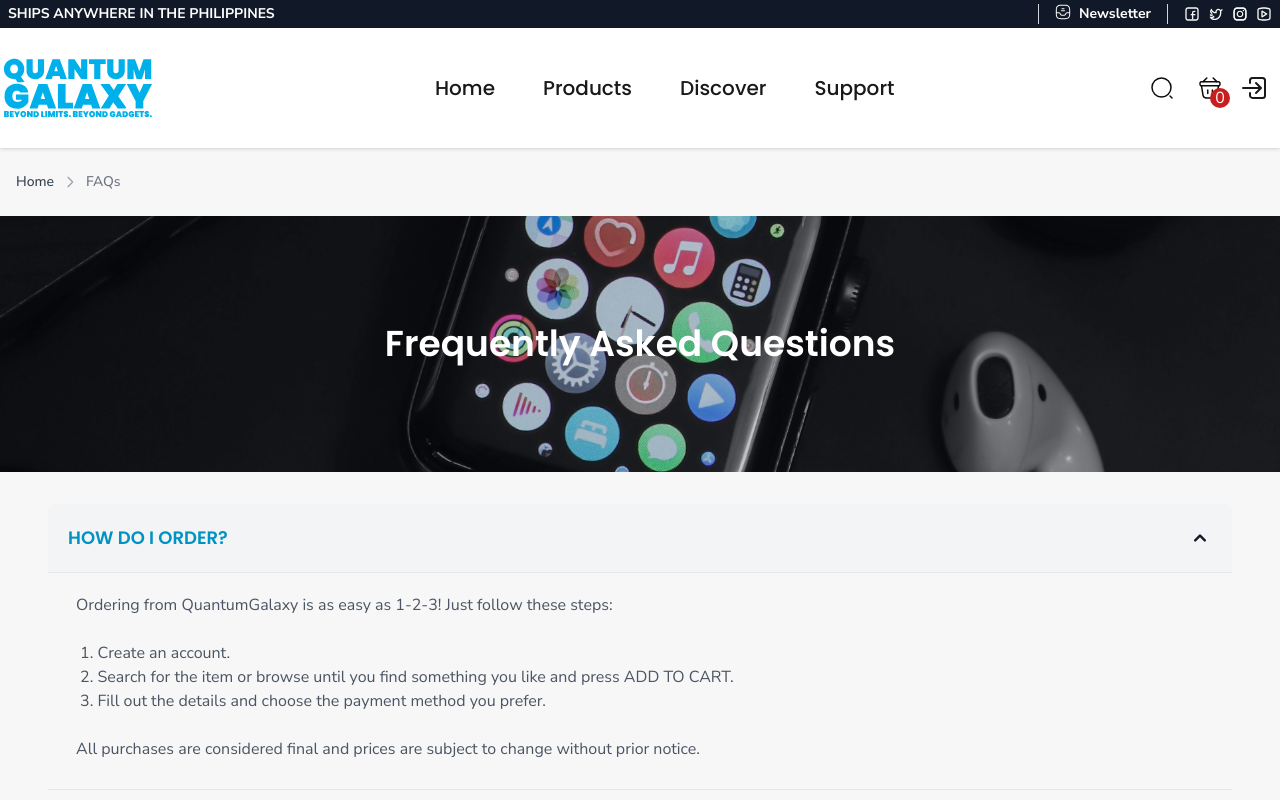
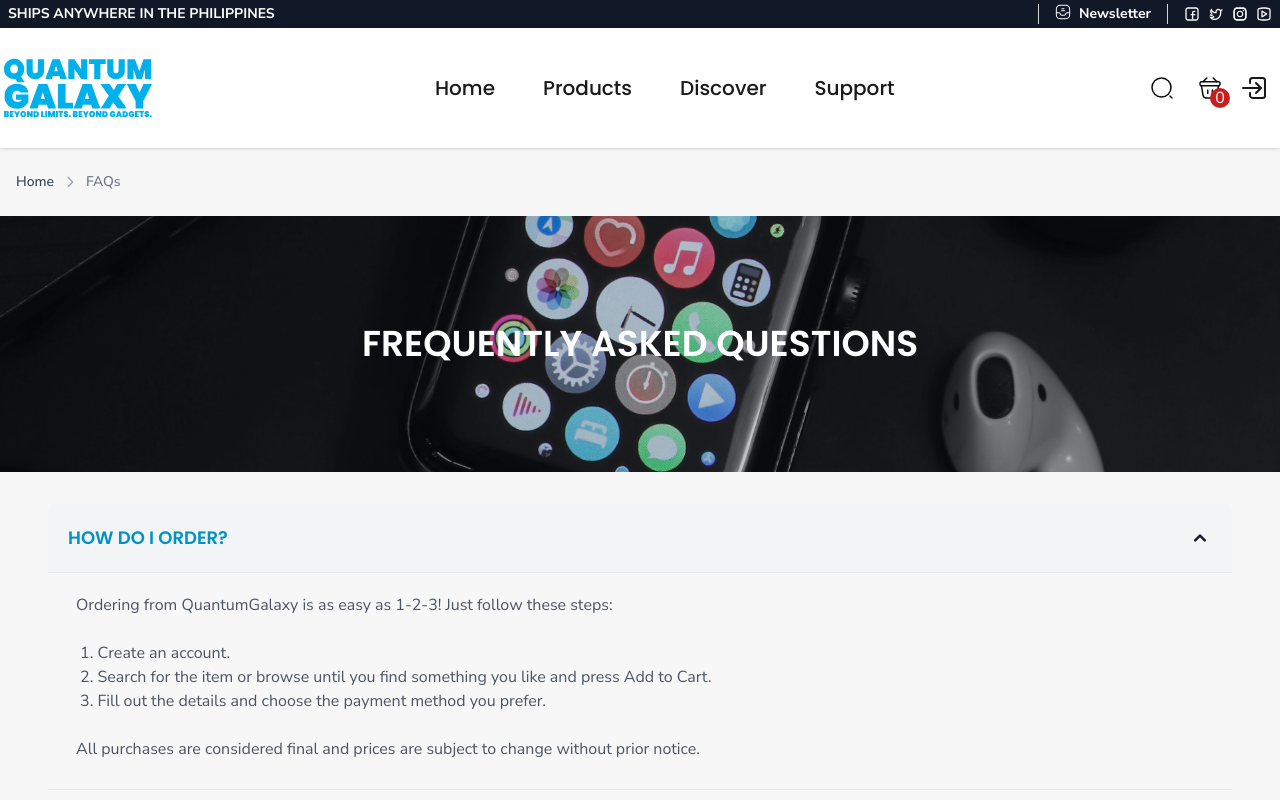
Before and after one commit to ricohermosoryan/Mini-Project-2, a React (Vite) app: page /faq in a window 1280 px wide. Shown: the top 800 px of the page. Built offline with nearby package versions, Linux system fonts and the light colour scheme.

Commit message:
Fix typo

```diff
--- a/src/components/pages/FAQs.jsx
+++ b/src/components/pages/FAQs.jsx
@@ -26,7 +26,7 @@ export default function FAQs() {
       question:
         "HOW DO I ORDER?",
       answer:
-        "Ordering from QuantumGalaxy is as easy as 1-2-3! Just follow these steps: \n\n&nbsp;1. Create an account. \n&nbsp;2. Search for the item or browse until you find something you like and press ADD TO CART. \n&nbsp;3. Fill out the details and choose the payment method you prefer. \n\nAll purchases are considered final and prices are subject to change without prior notice.",
+        "Ordering from QuantumGalaxy is as easy as 1-2-3! Just follow these steps: \n\n&nbsp;1. Create an account. \n&nbsp;2. Search for the item or browse until you find something you like and press Add to Cart. \n&nbsp;3. Fill out the details and choose the payment method you prefer. \n\nAll purchases are considered final and prices are subject to change without prior notice.",
     },
     {
       id: 2,
@@ -175,7 +175,7 @@ export default function FAQs() {
         <div className="w-full relative">
           <img src={faqBanner} className="w-full object-cover" />
           <h1 className="absolute top-1/2 left-1/2 transform -translate-x-1/2 -translate-y-1/2 heading text-2xl lg:text-3xl xl:text-4xl text-white text-center md:hidden">FAQs</h1>
-          <h1 className="absolute top-1/2 left-1/2 transform -translate-x-1/2 -translate-y-1/2 heading text-2xl lg:text-3xl xl:text-4xl text-white text-center hidden md:block">Frequently Asked Questions</h1>
+          <h1 className="absolute top-1/2 left-1/2 transform -translate-x-1/2 -translate-y-1/2 heading text-2xl lg:text-3xl xl:text-4xl text-white text-center hidden md:block">FREQUENTLY ASKED QUESTIONS</h1>
         </div>
 
         {/* ACCORDION */}
```
